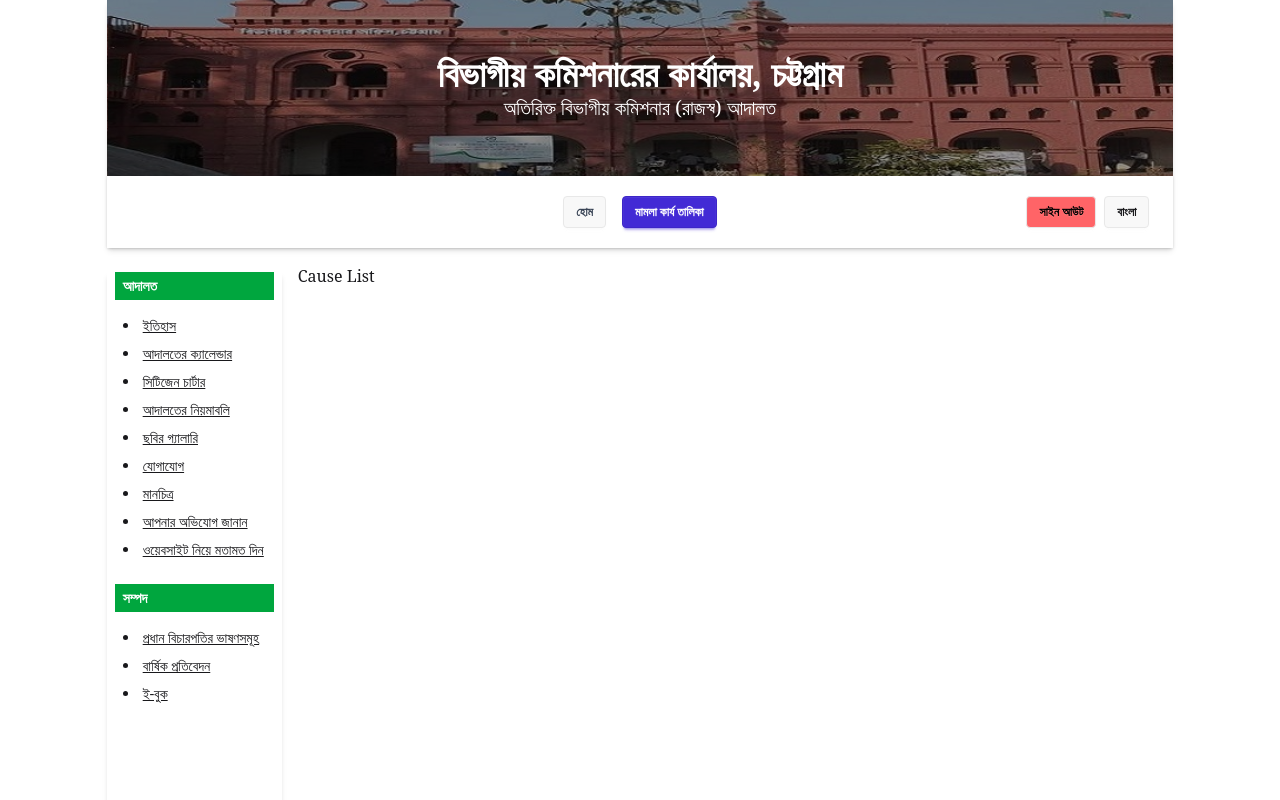
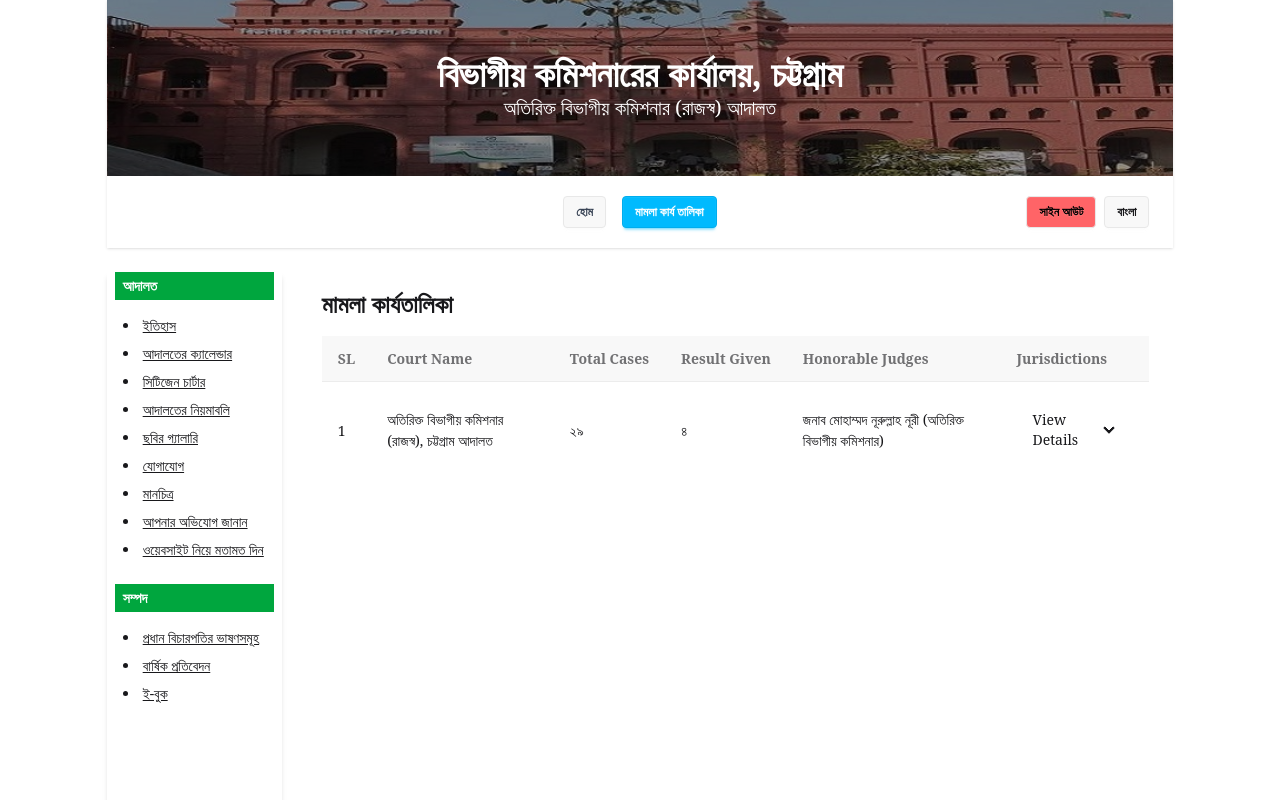
Before and after one commit to Tarekcou/mamladiary-client, a React (Vite) app: page /causelist in a window 1280 px wide. Shown: the top 800 px of the page. Built offline with nearby package versions, Linux system fonts and the light colour scheme; no server answers; sample sign-in values are in the browser's storage; a web font is replaced by a local one.

Commit message:
design change

```diff
--- a/src/components/Header.jsx
+++ b/src/components/Header.jsx
@@ -57,7 +57,7 @@ export default function Header() {
           to="/"
           className={({ isActive }) =>
             isActive
-              ? "  btn btn-sm btn-primary text-white underline-offset-4 font-semibold"
+              ? "  btn btn-sm btn-info text-white underline-offset-4 font-semibold"
               : "text-gray-700 btn btn-sm "
           }
         >
@@ -68,7 +68,7 @@ export default function Header() {
           to="/causelist"
           className={({ isActive }) =>
             isActive
-              ? "text-white  btn btn-sm btn-primary underline-offset-4 font-semibold"
+              ? "text-white  btn btn-sm btn-info underline-offset-4 font-semibold"
               : "text-gray-700 btn btn-sm"
           }
         >
@@ -80,7 +80,7 @@ export default function Header() {
             to="/dashboard"
             className={({ isActive }) =>
               isActive
-                ? "text-white btn-primary btn btn-sm underline underline-offset-4 font-semibold"
+                ? "text-white btn-info btn btn-sm  underline-offset-4 font-semibold"
                 : "text-gray-700 btn btn-sm"
             }
           >
@@ -101,11 +101,15 @@ export default function Header() {
             {t("sign out")}
           </button>
         ) : (
-          <NavLink to={"/login"} onClick={handleSignIn} className={({ isActive }) =>
+          <NavLink
+            to={"/login"}
+            onClick={handleSignIn}
+            className={({ isActive }) =>
               isActive
-                ? "text-white btn-primary btn btn-sm  underline-offset-4 font-semibold"
+                ? "text-white btn-info btn btn-sm  underline-offset-4 font-semibold"
                 : "text-gray-700 btn btn-sm"
-            }>
+            }
+          >
             {t("sign in")}
           </NavLink>
         )}
@@ -116,7 +120,7 @@ export default function Header() {
     </>
   );
   return (
-    <header className="z-50 relative shadow-md w-full">
+    <header className="z-50 relative shadow-sm w-full">
       {/* Banner */}
       <div
         className="bg-cover bg-center h-44"
@@ -146,7 +150,9 @@ export default function Header() {
         <nav
           // style={{ backgroundImage: `url(${banner})` }}
           ref={navRef}
-          className="flex justify-between items-center bg-base-100 shadow-sm md:px-6 py-3 transition-all duration-300 ease-in-out navbar"
+          className={`flex justify-between items-center bg-base-100 md:px-6 py-3 transition-all duration-300 ease-in-out navbar ${
+            isSticky ? "shadow-sm" : ""
+          }`}
         >
           <div className="navbar-start">
             <div className="dropdown">
@@ -173,12 +179,9 @@ export default function Header() {
               </div>
               <ul
                 tabIndex={0}
-                className="z-1 w-84 bg-base-100 shadow mt-4 p-2 rounded-box menu menu-sm dropdown-content"
+                className="z-1 bg-base-100 mt-4 p-2 rounded-box w-84 menu menu-sm dropdown-content"
               >
-                <div className="py-5">
-                {navMenu}
-
-                </div>
+                <div className="py-5">{navMenu}</div>
                 {path.includes("dashboard") ? (
                   <DashboardSidebar />
                 ) : (
--- a/src/components/Register.jsx
+++ b/src/components/Register.jsx
@@ -27,7 +27,7 @@ export default function Register() {
 
   return (
     <div className="flex justify-center items-center px-4">
-      <div className="bg-white px-16 py-4 rounded-2xl max-w-xl">
+      <div className="bg-white py-4 rounded-2xl w-10/12 md:w-6/12">
         <h2 className="mb-6 font-bold text-2xl text-center">Register</h2>
 
         <form onSubmit={handleSubmit} className="space-y-4">
@@ -91,7 +91,7 @@ export default function Register() {
 
           <button
             type="submit"
-            className="bg-blue-600 btn hover:bg-blue-700 py-2 rounded-lg w-full font-semibold text-white transition"
+            className="bg-green-600 hover:bg-green-700 py-2 rounded-lg w-full font-semibold text-white transition btn"
           >
             Create Account
           </button>
@@ -99,7 +99,7 @@ export default function Register() {
 
         <div className="mt-4 text-sm text-center">
           Already have an account?
-          <Link  to="/login" className="ml-2 text-blue-600 hover:underline">
+          <Link to="/login" className="ml-2 text-blue-600 hover:underline btn">
             Sign In
           </Link>
         </div>
--- a/src/locales/bn/translation.json
+++ b/src/locales/bn/translation.json
@@ -29,9 +29,10 @@
   "completion date": "সম্পন্ন হওয়ার তারিখ",
   "final task": "চূড়ান্ত কার্যক্রম",
   "next date": "পরবর্তী শুনানির তারিখ",
-  "sign in":"সাইন ইন",
-  "sign out":"সাইন আউট",
-  "citizen charter":"সিটিজেন চার্টার",
-  "opinion":"ওয়েবসাইট নিয়ে মতামত দিন",
-  "dashboard":"ড্যাসবোর্ড"
+  "sign in": "সাইন ইন",
+  "sign out": "সাইন আউট",
+  "citizen charter": "সিটিজেন চার্টার",
+  "opinion": "ওয়েবসাইট নিয়ে মতামত দিন",
+  "dashboard": "ড্যাসবোর্ড",
+  "search": "খুঁজুন"
 }
--- a/src/locales/en/translation.json
+++ b/src/locales/en/translation.json
@@ -29,9 +29,10 @@
   "completion date": "Completion Date",
   "final task": "Final Task",
   "next date": "Next Date",
-  "sign in":"Sign In",
-  "sign out":"Sign Out",
-  "citizen charter":"Citizen Charter",
-  "opinion":"Opinion",
-  "dashboard":"Dashboard"
+  "sign in": "Sign In",
+  "sign out": "Sign Out",
+  "citizen charter": "Citizen Charter",
+  "opinion": "Opinion",
+  "dashboard": "Dashboard",
+  "search": "Search"
 }
--- a/src/pages/CauseList.jsx
+++ b/src/pages/CauseList.jsx
@@ -1,7 +1,72 @@
 import React from "react";
 
+const dummyData = [
+  {
+    id: 1,
+    courtName: "অতিরিক্ত বিভাগীয় কমিশনার (রাজস্ব), চট্টগ্রাম আদালত",
+    totalCases: "২৯",
+    resultGiven: "৪",
+    judges: ["জনাব মোহাম্মদ নূরুল্লাহ নূরী (অতিরিক্ত বিভাগীয় কমিশনার)"],
+    jurisdictions: `
+      একত্রে ডিভিশন বেঞ্চে বসিবেন এবং শুনানীর জন্য:
+      - দেওয়ানী মোশন
+      - প্রথম আপীল, প্রবেট সংক্রান্ত আপীল
+      - ৬ কোটি টাকার ঊর্ধ্বের বিবিধ আপীল
+      - দেওয়ানী রুল ও রিভিশন
+      - হাইকোর্ট রুলস-এর ৯ অধ্যায়ের ৩৪ রুল অনুযায়ী শুনানী
+      - শালিশী আইন ২০০১ এর ৪৮(ক)(খ)(গ) ধারা
+      - দেউলিয়া বিষয়ক আপীল
+      - ইউনিয়ন পরিষদ ও পৌরসভা আইন অনুযায়ী আপীল
+    `,
+  },
+  // Add more entries here if needed
+];
+
 const CauseList = () => {
-  return <div>Cause List</div>;
+  return (
+    <div className="p-6">
+      <h1 className="mb-4 font-bold text-2xl">মামলা কার্যতালিকা </h1>
+      <div className="overflow-x-auto">
+        <table className="table table-zebra w-full">
+          <thead className="bg-base-200">
+            <tr>
+              <th>SL</th>
+              <th>Court Name</th>
+              <th>Total Cases</th>
+              <th>Result Given</th>
+              <th>Honorable Judges</th>
+              <th>Jurisdictions</th>
+            </tr>
+          </thead>
+          <tbody>
+            {dummyData.map((item, index) => (
+              <tr key={item.id}>
+                <td>{index + 1}</td>
+                <td>{item.courtName}</td>
+                <td>{item.totalCases}</td>
+                <td>{item.resultGiven}</td>
+                <td>
+                  {item.judges.map((judge, i) => (
+                    <div key={i}>{judge}</div>
+                  ))}
+                </td>
+                <td>
+                  <details className="collapse collapse-arrow bg-base-100">
+                    <summary className="collapse-title font-medium text-sm">
+                      View Details
+                    </summary>
+                    <div className="collapse-content text-sm whitespace-pre-wrap">
+                      {item.jurisdictions}
+                    </div>
+                  </details>
+                </td>
+              </tr>
+            ))}
+          </tbody>
+        </table>
+      </div>
+    </div>
+  );
 };
 
 export default CauseList;
--- a/src/pages/dashboard/AdcMamlaUploadForm.jsx
+++ b/src/pages/dashboard/AdcMamlaUploadForm.jsx
@@ -80,6 +80,14 @@ const districts = [
 
 export default function AdcMamlaUploadForm() {
   const [loading, setLoading] = useState(false);
+  const toBanglaNumber = (number) => {
+    const banglaDigits = ["০", "১", "২", "৩", "৪", "৫", "৬", "৭", "৮", "৯"];
+    return number
+      .toString()
+      .split("")
+      .map((d) => banglaDigits[d])
+      .join("");
+  };
 
   const handleSubmit = async (e) => {
     e.preventDefault();
@@ -148,7 +156,7 @@ export default function AdcMamlaUploadForm() {
               const year = 2000 + i;
               return (
                 <option key={year} value={year}>
-                  {year}
+                  {toBanglaNumber(year)}
                 </option>
               );
             })}
--- a/src/pages/dashboard/MamlaUploadForm.jsx
+++ b/src/pages/dashboard/MamlaUploadForm.jsx
@@ -80,6 +80,14 @@ const districts = [
 
 export default function MamlaUploadForm() {
   const [loading, setLoading] = useState(false);
+  const toBanglaNumber = (number) => {
+    const banglaDigits = ["০", "১", "২", "৩", "৪", "৫", "৬", "৭", "৮", "৯"];
+    return number
+      .toString()
+      .split("")
+      .map((d) => banglaDigits[d])
+      .join("");
+  };
 
   const handleSubmit = async (e) => {
     e.preventDefault();
@@ -151,7 +159,7 @@ export default function MamlaUploadForm() {
               const year = 2000 + i;
               return (
                 <option key={year} value={year}>
-                  {year}
+                  {toBanglaNumber(year)}
                 </option>
               );
             })}
```
Also changed, not shown: src/components/CaseList.jsx (+23 -6 lines), src/components/CaseSearchForm.jsx (+16 -7 lines), src/components/Login.jsx (+4 -4 lines).
